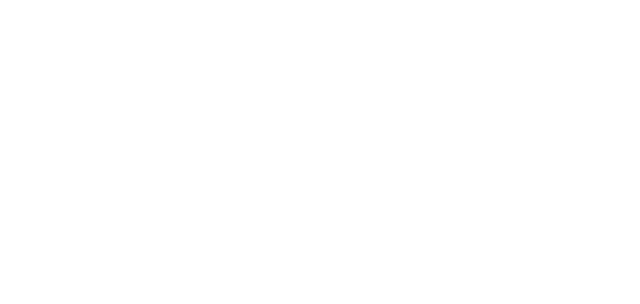
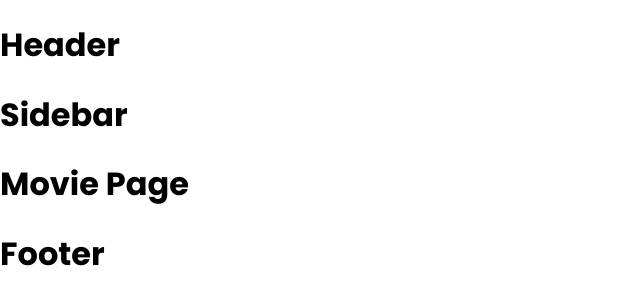
Before and after one commit to d4nhtr4n/mov-zone, a React (Create React App) app: page /movie in a window 1280 px wide. Before the commit this address had no page. Shown: the top 304 px of the page, without its empty margins (0-640 px from the left). Built offline with nearby package versions, Linux system fonts and the light colour scheme.

Commit message:
Move Layouts get out Components & rename to layouts. Rename Watching to Movie

```diff
--- a/package.json
+++ b/package.json
@@ -6,6 +6,7 @@
     "@testing-library/jest-dom": "^5.16.5",
     "@testing-library/react": "^13.4.0",
     "@testing-library/user-event": "^13.5.0",
+    "classnames": "^2.3.2",
     "normalize.css": "^8.0.1",
     "react": "^18.2.0",
     "react-dom": "^18.2.0",
--- a/src/App.js
+++ b/src/App.js
@@ -1,6 +1,6 @@
 import { Fragment } from "react";
 import { BrowserRouter as Router, Routes, Route } from "react-router-dom";
-import DefaultLayout from "./components/Layouts/DefaultLayout";
+import DefaultLayout from "./layouts/DefaultLayout";
 import { publicRoutes } from "./routes";
 
 function App() {
--- /dev/null
+++ b/src/pages/Movie/index.js
@@ -0,0 +1,5 @@
+function Movie() {
+    return <h1>Movie Page</h1>;
+}
+
+export default Movie;
--- a/src/pages/Watching/index.js
+++ /dev/null
@@ -1,5 +0,0 @@
-function Watching() {
-    return <h1>Watching Page</h1>;
-}
-
-export default Watching;
--- a/src/routes/index.js
+++ b/src/routes/index.js
@@ -1,7 +1,7 @@
-import { FooterOnly } from "~/components/Layouts";
+import { FooterOnly } from "~/layouts";
 
 import Home from "~/pages/Home";
-import Watching from "~/pages/Watching";
+import Movie from "~/pages/Movie";
 import Filter from "~/pages/Filter";
 import Ranking from "~/pages/Ranking";
 import Following from "~/pages/Following";
@@ -9,7 +9,7 @@
 
 const publicRoutes = [
     { path: "/", component: Home },
-    { path: "/watching", component: Watching },
+    { path: "/movie", component: Movie },
     { path: "/filter", component: Filter },
     { path: "/ranking", component: Ranking },
     { path: "/following", component: Following },
```
Also changed, not shown: src/layouts/DefaultLayout/Footer/index.js (renamed from src/components/Layouts/DefaultLayout/Footer/index.js), src/layouts/DefaultLayout/Header/index.js (renamed from src/components/Layouts/DefaultLayout/Header/index.js), src/layouts/DefaultLayout/Sidebar/index.js (renamed from src/components/Layouts/DefaultLayout/Sidebar/index.js), src/layouts/DefaultLayout/index.js (renamed from src/components/Layouts/DefaultLayout/index.js), src/layouts/FooterOnly/Footer/index.js (renamed from src/components/Layouts/FooterOnly/Footer/index.js), src/layouts/FooterOnly/index.js (renamed from src/components/Layouts/FooterOnly/index.js), src/layouts/index.js (renamed from src/components/Layouts/index.js), 1 other file (tests, documents, lock files or other folders).
